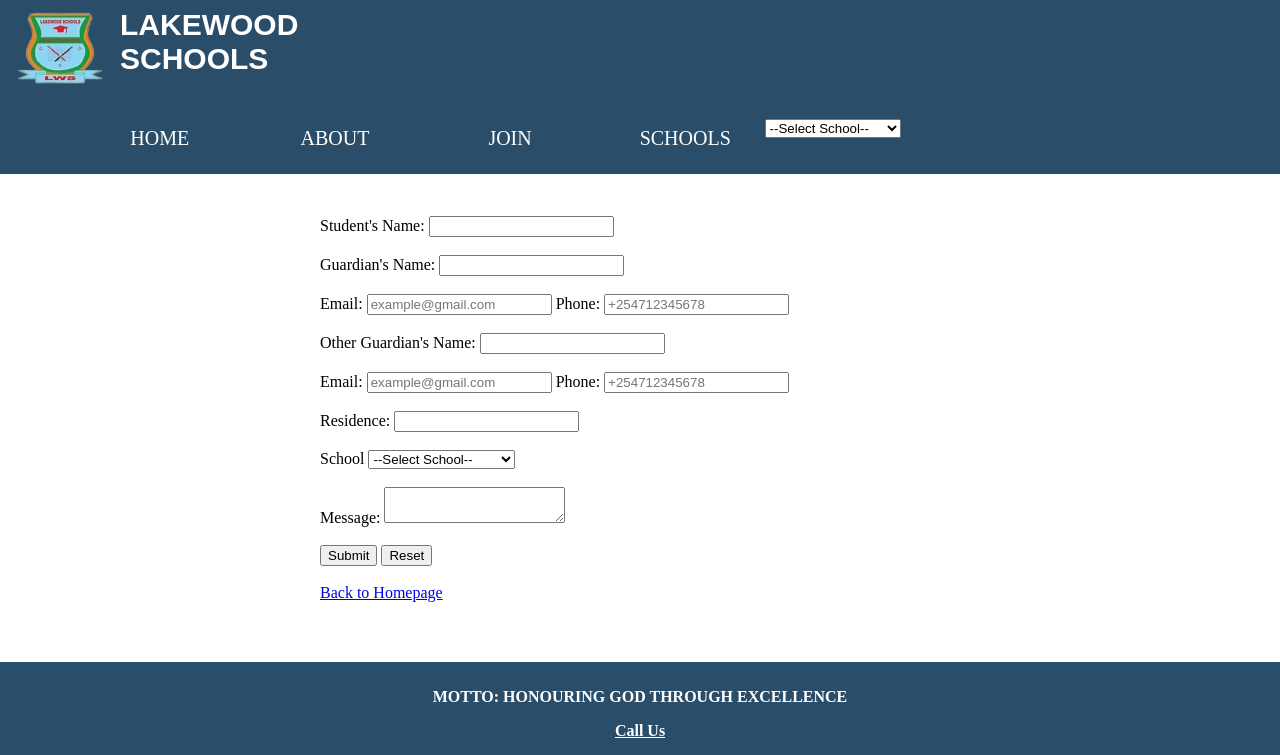
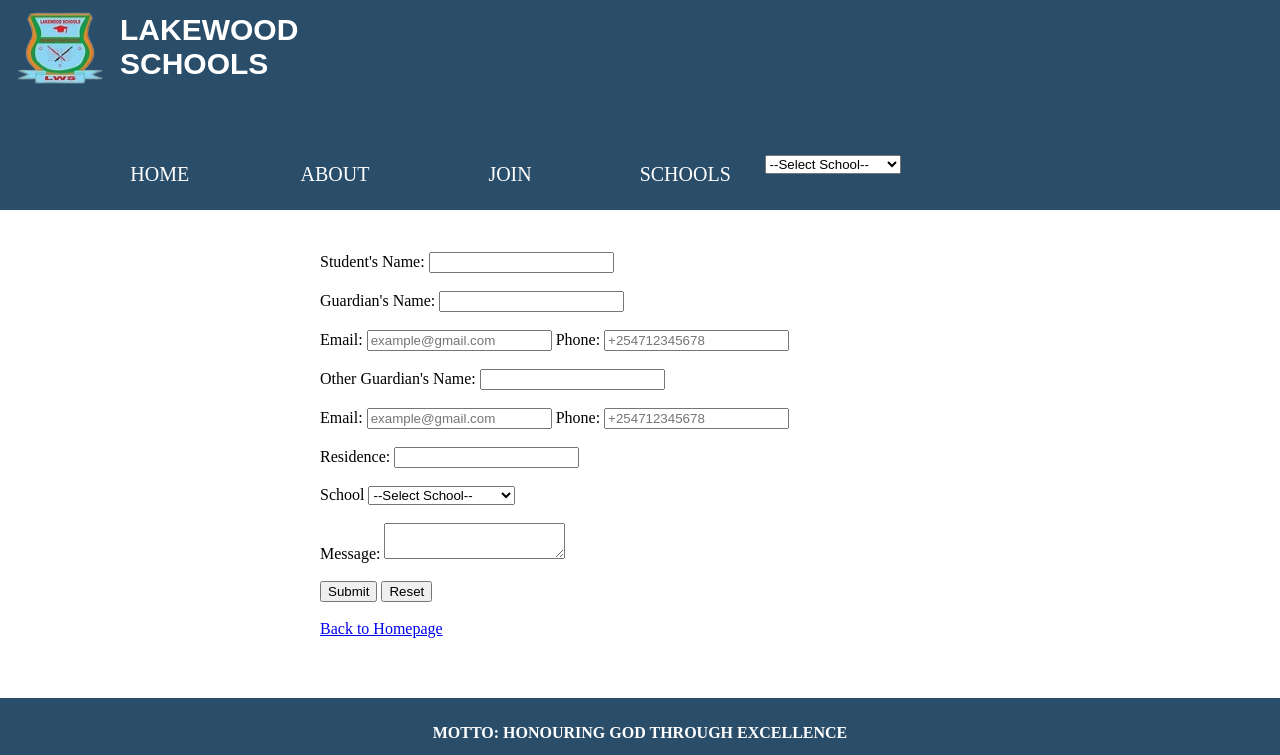
Before and after one commit to BmKaranja/Oakwood_web, a plain HTML site: page JOIN.html in a window 1280 px wide. Shown: the top 755 px of the page. Drawn offline with Linux system fonts and the light colour scheme.

Commit message:
Update style.css

```diff
--- a/style.css
+++ b/style.css
@@ -6,7 +6,7 @@ body{
 }
 
 .top{
-    height:100px;
+    height:17vh;
     display:grid ;
     grid-template-columns: 120px 210px auto;
     overflow-y:visible;
@@ -46,7 +46,7 @@ body{
     color: white;
     margin-top: 0%;
     margin-bottom: 0%;
-    padding-top: 4% ;
+    padding-top: 6% ;
     overflow: visible;
     font-family: Arial, sans-serif;
 }
```
